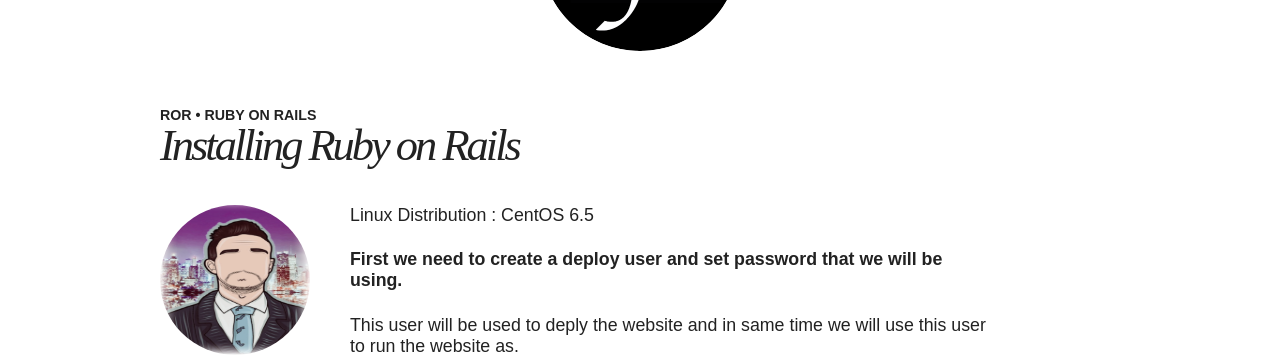
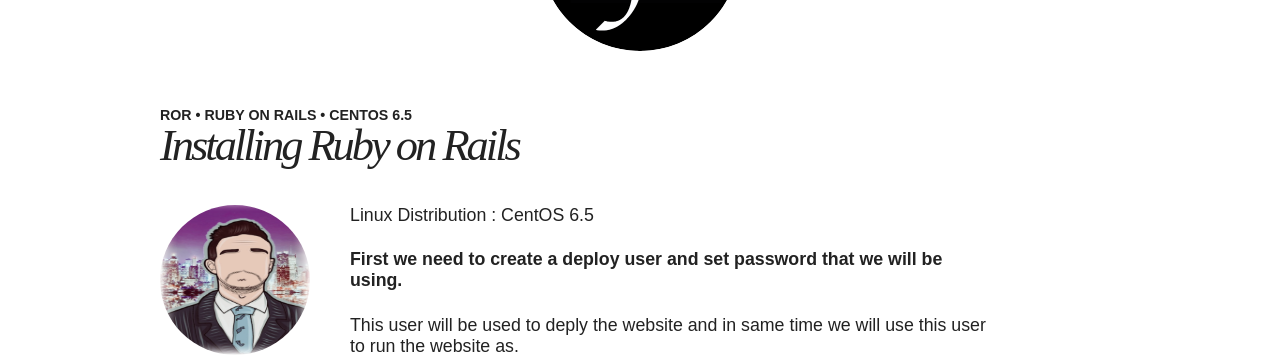
Before and after one commit to lanopuljic/myblog, a Jekyll site: the page built from _posts/2014-07-07-installing-ruby-on-rails.md, in a window 1280 px wide and 900 px high. Shown: the part 243-598 px from the top of the window. Built offline with Jekyll 4.4.1, drawn with Linux system fonts in a browser that asks for light colours; nearby versions of some CDN libraries; comment, search, counter and statistics services are not loaded.

Commit message:
Added New Post

```diff
--- a/_posts/2014-07-07-installing-ruby-on-rails.md
+++ b/_posts/2014-07-07-installing-ruby-on-rails.md
@@ -2,7 +2,8 @@
 layout: post
 title: "Installing Ruby on Rails"
 description: "How to Install Ruby on Rails"
-tags: [RoR, Ruby on Rails]
+category: articles
+tags: [RoR, Ruby on Rails, CentOS 6.5]
 image:
   feature:
   credit:
```
Also changed, not shown: _posts/2014-07-07-installing-mysql-server.md (+1 -1 lines), _posts/2014-07-07-installing-nginx-and-passenger.md (+1 -1 lines).
